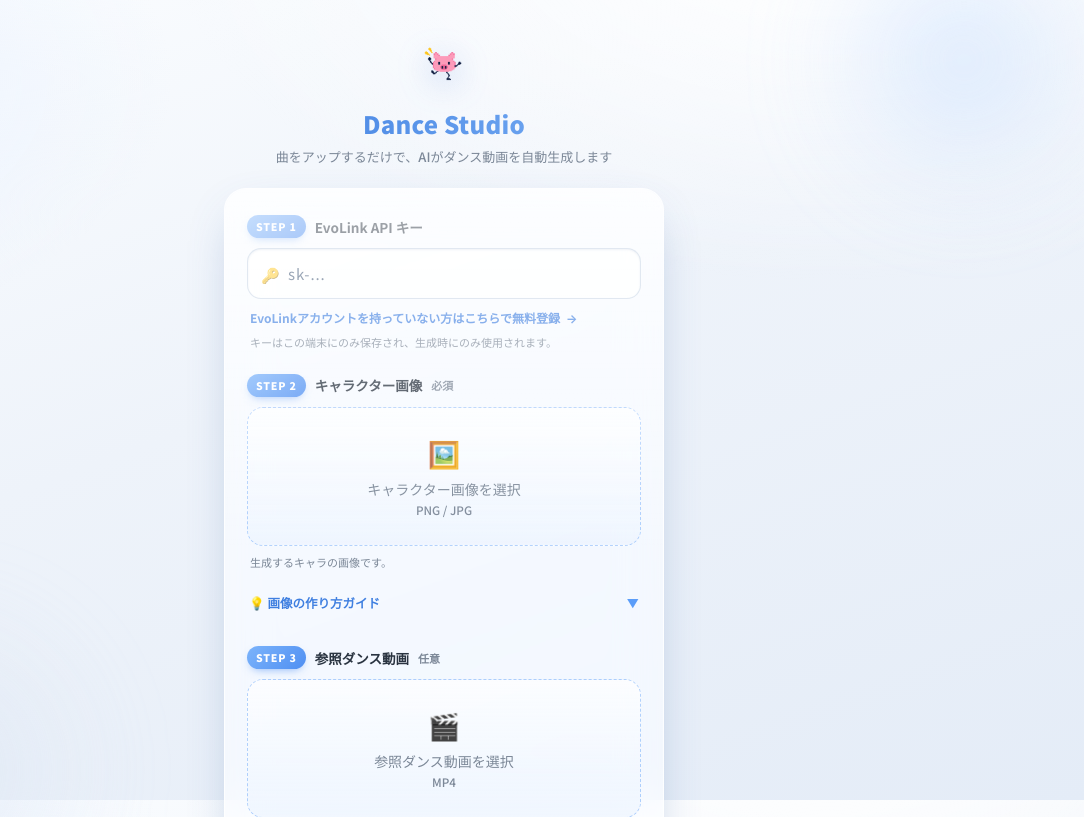
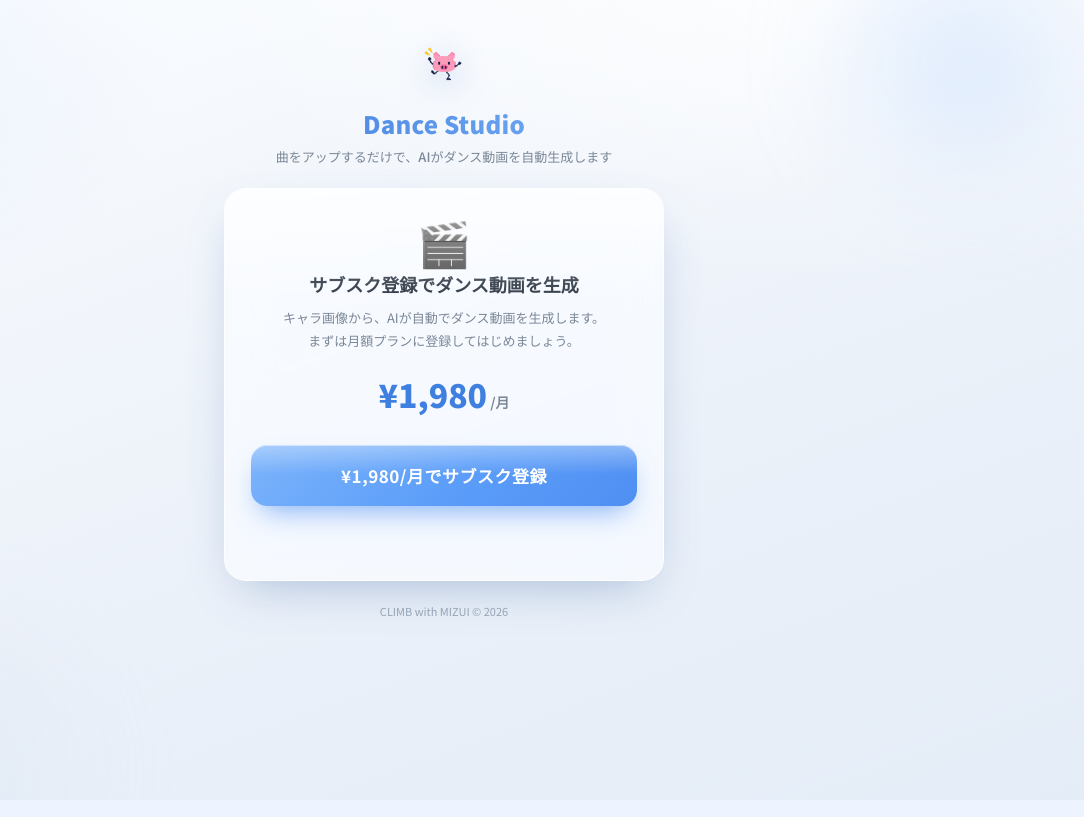
Before and after one commit to climbwithmizui/dance-studio-saas, a Flask app: page / in a window 1280 px wide. Shown: the top 817 px of the page, without its empty margins (196-1280 px from the left). After the commit the page ends 617 px from the top, so only its background shows below. Run offline with Flask 3, Linux system fonts and the light colour scheme; the visitor is signed in with stand-in values (Sample User, id 1).

Commit message:
add Stripe subscription billing

```diff
--- a/app.py
+++ b/app.py
@@ -18,6 +18,7 @@ from datetime import datetime
 from pathlib import Path
 
 import requests
+import stripe
 from flask import (
     Flask,
     jsonify,
@@ -56,6 +57,11 @@ ALLOWED_VIDEO = {"mp4", "mov", "webm"}
 MAX_CONTENT_LENGTH = 200 * 1024 * 1024  # 200MB（参照動画のMP4に対応）
 
 EVOLINK_BASE = "https://api.evolink.ai/v1"
+
+# Stripe（サブスク課金）。キーは環境変数から読み込む。
+stripe.api_key = os.environ.get("STRIPE_SECRET_KEY")
+STRIPE_WEBHOOK_SECRET = os.environ.get("STRIPE_WEBHOOK_SECRET")
+PRICE_ID = "price_1U8bZ1L0dCdWhFUqJLP5ih16"
 
 # Seedance の動画生成に使うデフォルト（config から上書き可能）
 DEFAULT_MODEL = "seedance-2.0-mini-image-to-video"
@@ -128,6 +134,8 @@ class User(UserMixin, db.Model):
     subscription_status = db.Column(
         db.String(20), nullable=False, default="free"
     )
+    # Stripe の顧客ID。Checkout 完了時に保存し、subscription.deleted で照合する。
+    stripe_customer_id = db.Column(db.String(255), unique=True, index=True)
     created_at = db.Column(db.DateTime, nullable=False, default=datetime.utcnow)
 
     def set_password(self, password: str) -> None:
@@ -342,6 +350,70 @@ def logout():
     return redirect(url_for("login"))
 
 
+# ----------------------------------------------------------------------------
+# Stripe サブスク課金
+# ----------------------------------------------------------------------------
+@app.route("/create-checkout-session", methods=["POST"])
+@login_required
+def create_checkout_session():
+    """サブスク契約用の Stripe Checkout セッションを作成し、その URL を返す。"""
+    try:
+        session = stripe.checkout.Session.create(
+            mode="subscription",
+            line_items=[{"price": PRICE_ID, "quantity": 1}],
+            success_url=url_for("index", checkout="success", _external=True),
+            cancel_url=url_for("index", checkout="cancel", _external=True),
+            # webhook 側でユーザーを特定するために現在のユーザーIDを埋め込む
+            client_reference_id=str(current_user.id),
+            customer_email=current_user.email,
+        )
+    except Exception as e:  # noqa: BLE001
+        return jsonify({"error": f"Checkout セッションの作成に失敗しました: {e}"}), 502
+
+    return jsonify({"url": session.url})
+
+
+@app.route("/stripe-webhook", methods=["POST"])
+def stripe_webhook():
+    """Stripe からの Webhook を受け取り、課金状態を DB に反映する。"""
+    payload = request.get_data()
+    sig_header = request.headers.get("Stripe-Signature", "")
+
+    try:
+        event = stripe.Webhook.construct_event(
+            payload, sig_header, STRIPE_WEBHOOK_SECRET
+        )
+    except (ValueError, stripe.error.SignatureVerificationError) as e:
+        # 不正なペイロード or 署名検証失敗
+        return jsonify({"error": str(e)}), 400
+
+    event_type = event["type"]
+    obj = event["data"]["object"]
+
+    if event_type == "checkout.session.completed":
+        # 契約完了 → ユーザーを active にし、customer_id を保存する。
+        user_id = obj.get("client_reference_id")
+        customer_id = obj.get("customer")
+        if user_id:
+            user = db.session.get(User, int(user_id))
+            if user:
+                user.subscription_status = "active"
+                if customer_id:
+                    user.stripe_customer_id = customer_id
+                db.session.commit()
+
+    elif event_type == "customer.subscription.deleted":
+        # 解約 → 顧客IDからユーザーを特定して canceled にする。
+        customer_id = obj.get("customer")
+        if customer_id:
+            user = User.query.filter_by(stripe_customer_id=customer_id).first()
+            if user:
+                user.subscription_status = "canceled"
+                db.session.commit()
+
+    return jsonify({"received": True}), 200
+
+
 @app.route("/upload", methods=["POST"])
 @login_required
 def upload():
--- a/requirements.txt
+++ b/requirements.txt
@@ -4,3 +4,4 @@ ffmpeg-python>=0.2.0
 flask-login>=0.6
 flask-sqlalchemy>=3.1
 werkzeug>=3.0
+stripe>=7.0
--- a/templates/index.html
+++ b/templates/index.html
@@ -271,6 +271,17 @@
     }
 
     footer { margin-top: 22px; font-size: 11px; color: #9aa6b6; text-align: center; z-index: 1; }
+
+    /* サブスク登録パネル（未課金ユーザー向け） */
+    .subscribe-panel { text-align: center; padding: 6px 4px 4px; }
+    .subscribe-panel .sub-hero { font-size: 44px; line-height: 1; margin-bottom: 8px; }
+    .sub-title { font-size: 18px; font-weight: 900; color: var(--ink); margin: 6px 0 10px; }
+    .sub-desc { font-size: 13px; color: var(--muted); line-height: 1.75; margin: 0 0 18px; }
+    .sub-price { margin: 6px 0 2px; }
+    .sub-price .yen { font-size: 32px; font-weight: 900; color: var(--blue-deep); }
+    .sub-price .per { font-size: 14px; color: var(--muted); font-weight: 700; margin-left: 3px; }
+    .sub-note { font-size: 12px; color: var(--muted); margin-top: 14px; min-height: 18px; }
+    .sub-note.error { color: #d6455d; }
   </style>
 </head>
 <body>
@@ -283,6 +294,7 @@
   </header>
 
   <div class="card">
+    {% if current_user.subscription_status == 'active' %}
     <form id="form">
       <!-- STEP 1 : API キー -->
       <div class="step"><span class="num">STEP 1</span><span class="txt">EvoLink API キー</span></div>
@@ -364,12 +376,24 @@
     <div class="bar" id="bar"><i></i></div>
     <video id="result" controls playsinline></video>
     <a class="btn-download" id="download" download>⬇️ 完成MP4をダウンロード</a>
+    {% else %}
+    <!-- 未課金ユーザー向け：サブスク登録の案内 -->
+    <div class="subscribe-panel">
+      <div class="sub-hero">🎬</div>
+      <h2 class="sub-title">サブスク登録でダンス動画を生成</h2>
+      <p class="sub-desc">キャラ画像から、AIが自動でダンス動画を生成します。<br>まずは月額プランに登録してはじめましょう。</p>
+      <div class="sub-price"><span class="yen">¥1,980</span><span class="per">/月</span></div>
+      <button id="subscribe-btn" class="btn-primary">¥1,980/月でサブスク登録</button>
+      <p class="sub-note" id="sub-note"></p>
+    </div>
+    {% endif %}
   </div>
 
   <footer>CLIMB with MIZUI © 2026</footer>
  </div>
 
   <script>
+    {% if current_user.subscription_status == 'active' %}
     const drop = document.getElementById('drop');
     const dropText = document.getElementById('drop-text');
     const fileInput = document.getElementById('song');
@@ -511,6 +535,34 @@
         submit.textContent = '🔁 もう一度生成';
       }
     }
+    {% else %}
+    // 未課金ユーザー：サブスク登録ボタン → Checkout セッションを作ってリダイレクト
+    const subBtn = document.getElementById('subscribe-btn');
+    const subNote = document.getElementById('sub-note');
+
+    const params = new URLSearchParams(location.search);
+    if (params.get('checkout') === 'cancel') {
+      subNote.textContent = '登録がキャンセルされました。';
+    } else if (params.get('checkout') === 'success') {
+      subNote.textContent = '決済を確認しています…数秒後にページを更新してください。';
+    }
+
+    subBtn.addEventListener('click', async () => {
+      subBtn.disabled = true;
+      subNote.classList.remove('error');
+      subNote.textContent = '決済ページへ移動しています…';
+      try {
+        const res = await fetch('/create-checkout-session', { method: 'POST' });
+        const data = await res.json();
+        if (!res.ok || !data.url) throw new Error(data.error || '決済ページの作成に失敗しました');
+        location.href = data.url;
+      } catch (err) {
+        subNote.classList.add('error');
+        subNote.textContent = '⚠️ ' + err.message;
+        subBtn.disabled = false;
+      }
+    });
+    {% endif %}
   </script>
 </body>
 </html>
```
